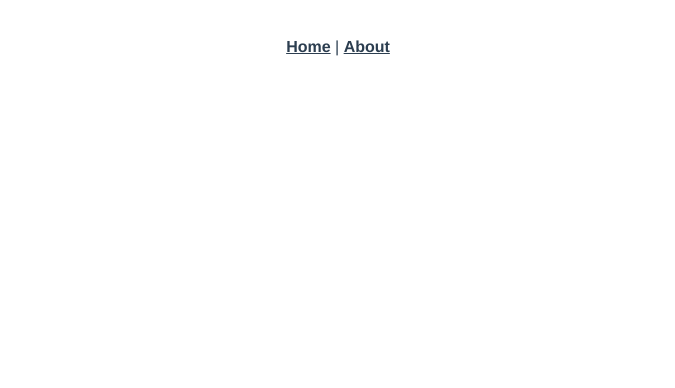
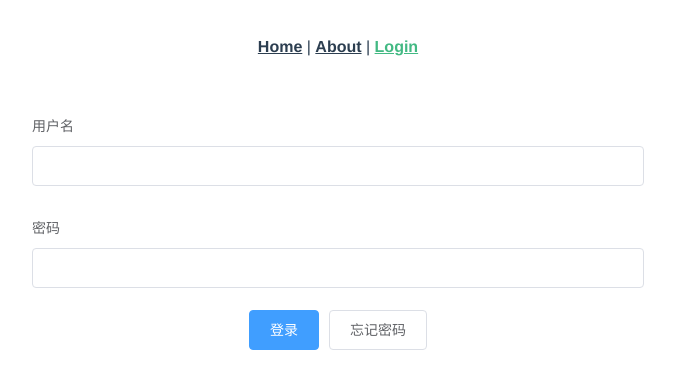
Before and after one commit to Dkngit/mb-page-vue, a Vue app: page /#/login in a window 1280 px wide. Shown: the top 388 px of the page, without its empty margins (302-977 px from the left). Built offline with nearby package versions, Linux system fonts and the light colour scheme.

Commit message:
修改eslint，增加Login.vue

```diff
--- a/package.json
+++ b/package.json
@@ -9,6 +9,7 @@
   },
   "dependencies": {
     "core-js": "^2.6.5",
+    "element-ui": "^2.10.1",
     "vue": "^2.6.10",
     "vue-router": "^3.0.3",
     "vuex": "^3.0.1"
--- a/public/index.html
+++ b/public/index.html
@@ -1,5 +1,5 @@
 <!DOCTYPE html>
-<html lang="en">
+<html lang="zh-CN">
   <head>
     <meta charset="utf-8">
     <meta http-equiv="X-UA-Compatible" content="IE=edge">
--- a/src/App.vue
+++ b/src/App.vue
@@ -1,8 +1,11 @@
 <template>
   <div id="app">
     <div id="nav">
-      <router-link to="/">Home</router-link> |
+      <router-link to="/">Home</router-link>
+      |
       <router-link to="/about">About</router-link>
+      |
+      <router-link to="/login">Login</router-link>
     </div>
     <router-view/>
   </div>
@@ -17,9 +20,11 @@
 
   #nav
     padding 30px
+
     a
       font-weight bold
       color #2c3e50
+
       &.router-link-exact-active
         color #42b983
 </style>
--- a/src/components/HelloWorld.vue
+++ b/src/components/HelloWorld.vue
@@ -31,12 +31,12 @@
 </template>
 
 <script>
-export default {
-  name: 'HelloWorld',
-  props: {
-    msg: String
+  export default {
+    name: 'HelloWorld',
+    props: {
+      msg: String
+    }
   }
-}
 </script>
 
 <!-- Add "scoped" attribute to limit CSS to this component only -->
--- a/src/router.js
+++ b/src/router.js
@@ -1,8 +1,9 @@
 import Vue from 'vue'
 import Router from 'vue-router'
 import Home from './views/Home.vue'
+import Login from './views/Login.vue'
 
-Vue.use(Router)
+Vue.use(Router);
 
 export default new Router({
   routes: [
@@ -18,6 +19,11 @@ export default new Router({
       // this generates a separate chunk (about.[hash].js) for this route
       // which is lazy-loaded when the route is visited.
       component: () => import(/* webpackChunkName: "about" */ './views/About.vue')
+    },
+    {
+      path: '/login',
+      name: 'login',
+      component: Login
     }
   ]
 })
--- /dev/null
+++ b/src/views/Login.vue
@@ -0,0 +1,44 @@
+<template>
+  <div>
+    <el-container>
+      <el-main>
+        <div class="form">
+          <el-form ref="form" :model="obj">
+            <el-form-item label="用户名">
+              <el-input v-model="obj.username"></el-input>
+            </el-form-item>
+            <el-form-item label="密码">
+              <el-input v-model="obj.password" show-password></el-input>
+            </el-form-item>
+            <el-form-item>
+              <el-button type="primary" @click="onSubmit">登录</el-button>
+              <el-button @click="onSubmit">忘记密码</el-button>
+            </el-form-item>
+          </el-form>
+        </div>
+      </el-main>
+    </el-container>
+  </div>
+</template>
+<script>
+  export default {
+    name: 'login',
+    components: {},
+    data() {
+      return {
+        obj: {}
+      }
+    },
+    methods: {
+      onSubmit() {
+
+      }
+    }
+  }
+</script>
+
+<style lang="stylus" scoped>
+  .form
+    width 50%
+    margin auto
+</style>
```
Also changed, not shown: src/main.js (+6 -2 lines), .eslintrc.js, src/views/Home.vue (indentation only). Lines whose indentation alone changed are shown as unchanged.
